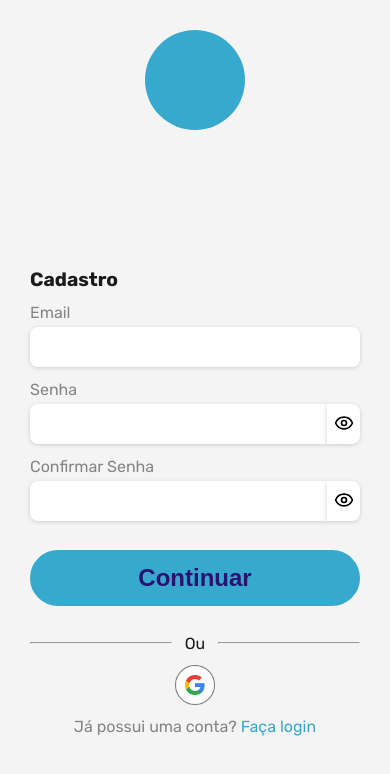
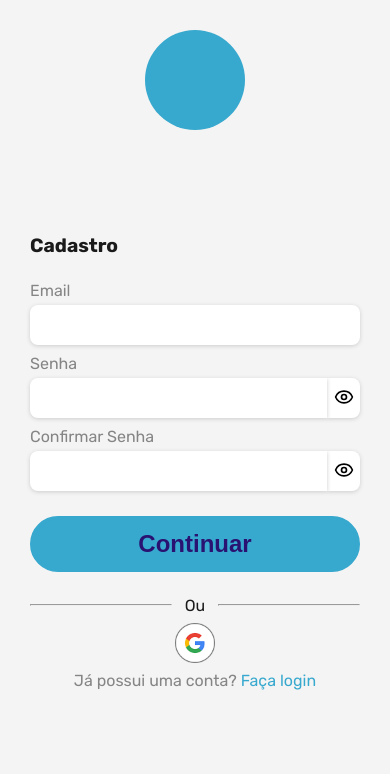
Before and after one commit to BraionDLucca/Arkiv, a React (Vite) app in the folder frontend/: page /register in a window 390 px wide. Shown: the top 774 px of the page. Built offline with nearby package versions, Linux system fonts and the light colour scheme.

Commit message:
Ajusta estilos em RegisterLogin; renomeia classe de estilo de .container para .app-container em App.css e App.jsx; adiciona 'cursor: pointer' em Tag.

```diff
--- a/frontend/src/App.css
+++ b/frontend/src/App.css
@@ -5,21 +5,21 @@
   padding: 0;
 }
 
-.container {
+.app-container {
   width: 100%;
   padding: 0rem 18rem;
 }
 
 @media (max-width: 1400px) {
 
-  .container {
+  .app-container {
     padding: 0rem 3rem;
   }
 }
 
 @media (max-width: 650px) {
 
-  .container {
+  .app-container {
     padding: 0rem 1rem;
   }
 }
--- a/frontend/src/App.jsx
+++ b/frontend/src/App.jsx
@@ -25,7 +25,7 @@ function App() {
                     element={
                         <>
                             <Header />
-                            <div className="container">
+                            <div className="app-container">
 
                                 {/* Susupense faz com que estas rotas possam
                                 ser carregadas com lazy */}
--- a/frontend/src/components/Tag.css
+++ b/frontend/src/components/Tag.css
@@ -10,6 +10,7 @@
   font-weight: 700;
   color: var(--primary-color);
   background-color: var(--secondary-color);
+  cursor: pointer;
 }
 
 @media (max-width: 500px) {
--- a/frontend/src/pages/RegisterLogin.css
+++ b/frontend/src/pages/RegisterLogin.css
@@ -51,6 +51,7 @@
 .reg-form h1 {
     font-size: 1.5rem;
     color: var(--font-color);
+    margin-bottom: 1rem;
 }
 
 .error-msg {
@@ -71,6 +72,7 @@ input.senha-input {
     float: left;
     border-top-right-radius: 0px;
     border-bottom-right-radius: 0px;
+    position: relative;
 }
 
 .mostrar-senha-btn {
@@ -159,7 +161,7 @@ input.senha-input {
         width: 100%;
         box-shadow: none;
         max-width: 600px;
-        padding: 0px 50px;
+        padding: 0rem 3.125rem;
     }
 }
 
@@ -176,7 +178,10 @@ input.senha-input {
 
     .reg-form {
         gap: 12px;
-        padding: 0px 30px;
+        padding: 0rem 1.875rem;
+        justify-content: space-between;
+        margin-bottom: 5rem;
+        gap: 0.5rem;
     }
 
     .reg-form h1 {
```
